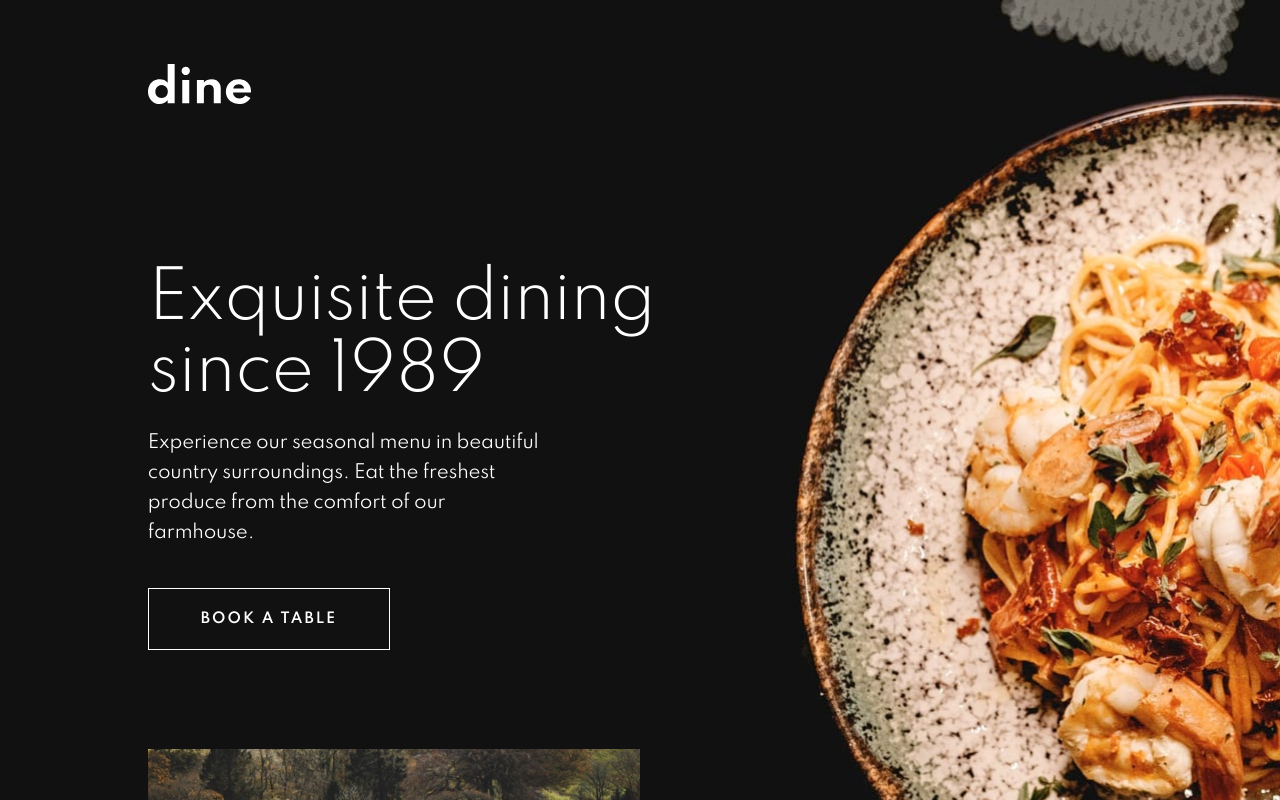
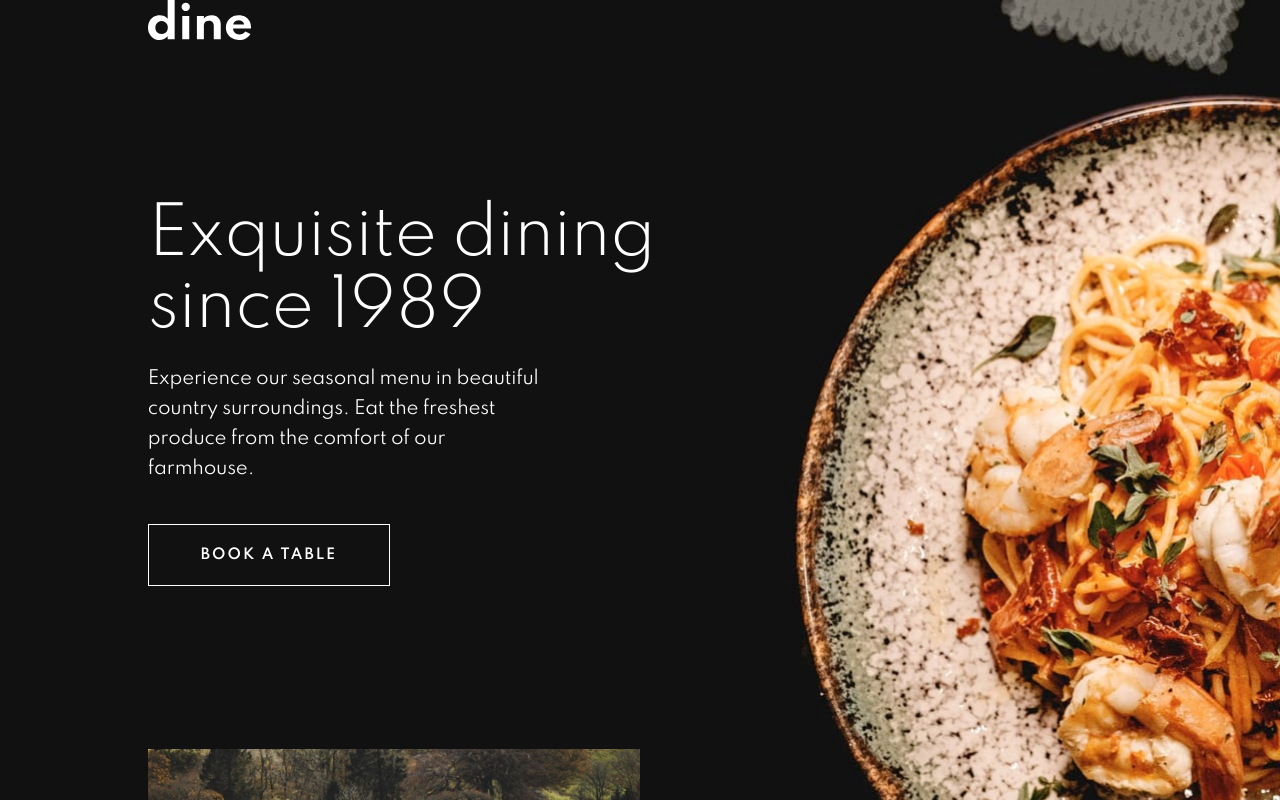
Before and after one commit to mathcrln/dine-restaurant, a Gatsby site: page / in a window 1280 px wide. Shown: the top 800 px of the page. Built offline with nearby package versions, Linux system fonts and the light colour scheme; Gatsby itself is replaced by a stand-in of ours.

Commit message:
Updating Layout

```diff
--- a/src/layout/container.js
+++ b/src/layout/container.js
@@ -1,17 +1,17 @@
-import * as React from 'react'
+import * as React from "react";
 
 const Container = (props) => {
-    return(
-        <div className={`
-                        container w-10.5/12 m-auto ${props.classProperties} text-center
-                        tablet:text-left
-                        laptop:w-77
-                        `}>
-            {props.children}
-        </div>
+	return (
+		<div
+			className={`
+		            w-10.5/12 m-auto ${props.classProperties} text-center
+		            tablet:text-left
+                    laptop:w-77
+                    `}
+		>
+			{props.children}
+		</div>
+	);
+};
 
-    )
-
-}
-
-export default Container
+export default Container;
--- a/src/layout/header.js
+++ b/src/layout/header.js
@@ -1,14 +1,14 @@
-import * as React from 'react'
-import Logo from '../components/shared/logo.component'
+import * as React from "react";
+import Logo from "../components/shared/logo.component";
 
 const Header = () => {
-    return(
-        <header>
-                <h1 className="pt-70 laptop:pt-16 pb-11 laptop:pb-40">
-                    <Logo/>
-                </h1>
-        </header>
-    )
-}
+	return (
+		<header>
+			<h1 className="pb-11 laptop:pb-40">
+				<Logo />
+			</h1>
+		</header>
+	);
+};
 
-export default Header
+export default Header;
```
Also changed, not shown: src/layout/footer.js (+14 -14 lines).
